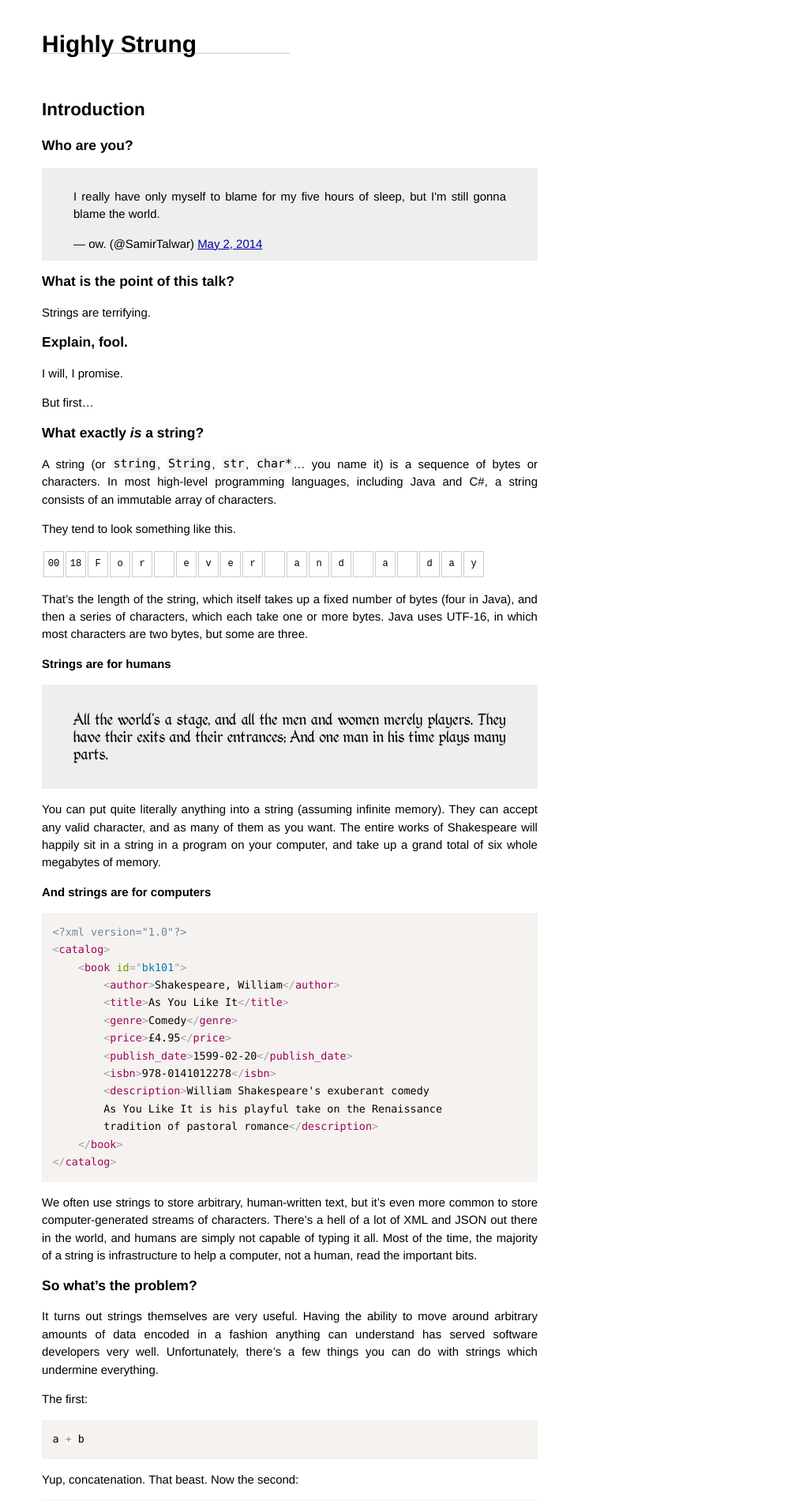
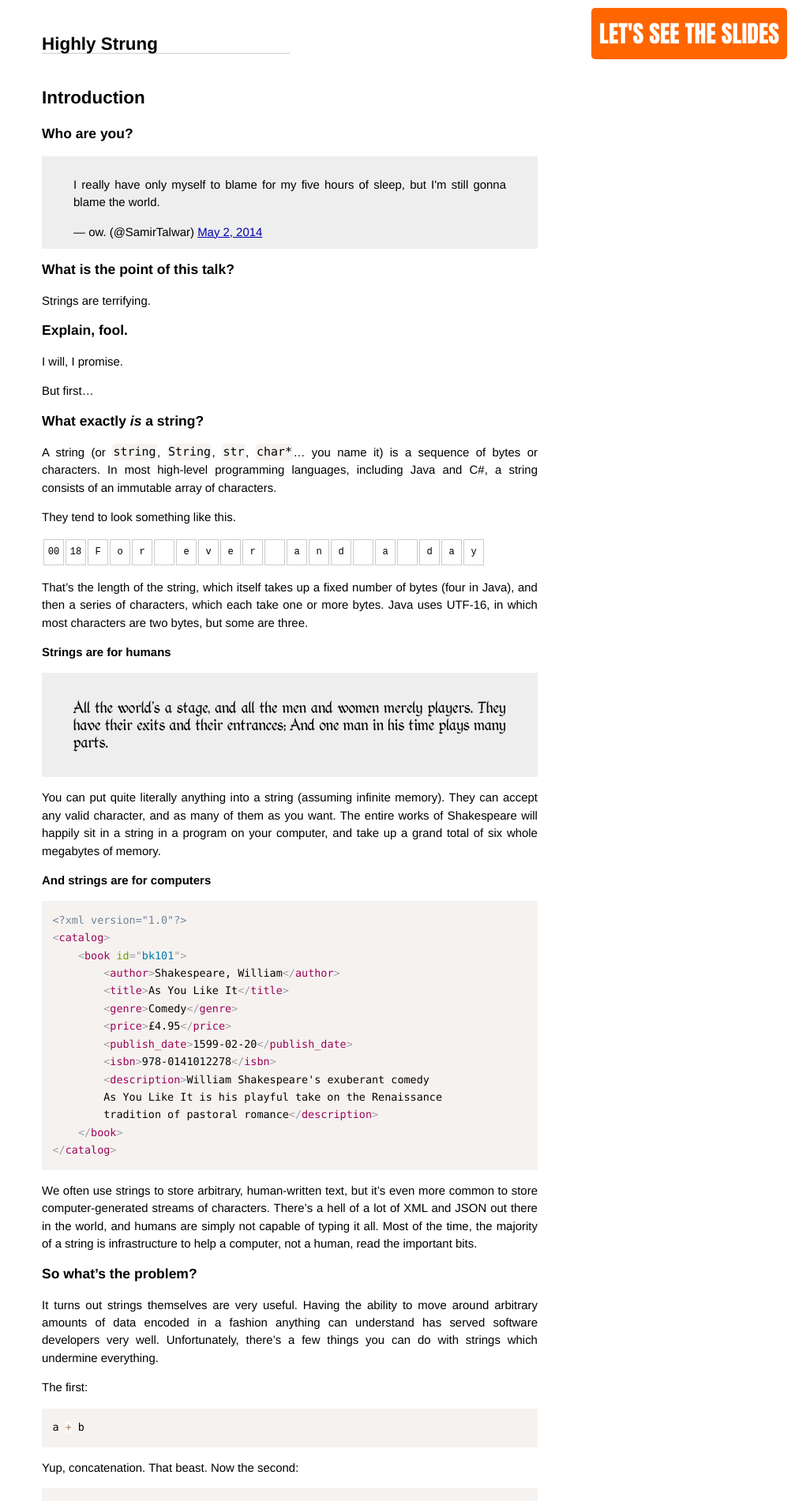
Before and after one commit to SamirTalwar/talks, a Jekyll site: the page built from index.md, in a window 1280 px wide. Shown: the top 1901 px of the page at 79% size, without its empty margins (273-1280 px from the left). Built offline with Jekyll 4.4.1, drawn with Linux system fonts in a browser that asks for light colours; nearby versions of some CDN libraries; comment, search, counter and statistics services are not loaded.

Commit message:
Reveal JS, and a button to turn it on.

```diff
--- a/_layouts/default.html
+++ b/_layouts/default.html
@@ -12,14 +12,30 @@
 
     <body>
         <div class="site">
-            <header>
-                <h1>{{ page.title }}</h1>
-            </header>
+            <div class="enable-slides">
+                <button>Let's see the slides</button>
+            </div>
 
-            {{ content }}
+            <div class="reveal">
+                <div class="slides">
+                    <section>
+                        <header>
+                            <h1>{{ page.title }}</h1>
+                        </header>
+                    </section>
+
+                    {{ content }}
+                </div>
+            </div>
         </div>
 
+        <script src="//code.jquery.com/jquery-1.11.0.min.js"></script>
+        <script src="//code.jquery.com/jquery-migrate-1.2.1.min.js"></script>
         <script src="//platform.twitter.com/widgets.js" charset="utf-8"></script>
         <script src="vendor/prism/prism.js" charset="utf-8"></script>
+        <script src="vendor/reveal.js/lib/js/head.min.js"></script>
+        <script src="vendor/reveal.js/js/reveal.min.js"></script>
+
+        <script src="slides.js"></script>
     </body>
 </html>
--- a/css/main.css
+++ b/css/main.css
@@ -197,3 +197,22 @@ blockquote {
     padding: 4px;
     text-align: center;
 }
+
+.enable-slides button {
+    position: absolute;
+    top: 10px;
+    right: 10px;
+    background: #f60;
+    border: none;
+    border-radius: 5px;
+    padding: 10px;
+    font-family: 'Impact';
+    font-size: 2em;
+    text-transform: uppercase;
+    color: #fff;
+}
+
+.enable-slides button:hover {
+    background: #f93;
+    cursor: pointer;
+}
--- a/index.md
+++ b/index.md
@@ -3,6 +3,7 @@ layout: default
 title: Highly Strung
 ---
 
+<section markdown="1">
 ## Introduction
 
 ### Who are you?
@@ -547,3 +548,4 @@ If you have a decent separation between your business logic and your infrastruct
 So, in summary, wrap your strings. Wrap them as early as possible, and don't expose them until the last possible moment.
 
 Give it a try. I think you'll be pleasantly surprised.
+</section>
--- /dev/null
+++ b/slides.js
@@ -0,0 +1,18 @@
+function slides() {
+    $('head').append('<link rel="stylesheet" href="vendor/reveal.js/css/reveal.min.css">');
+    $('head').append('<link rel="stylesheet" href="vendor/reveal.js/css/theme/default.css" id="theme">');
+    Reveal.initialize({
+        controls: true,
+        progress: true,
+        history: true,
+        center: true,
+
+        theme: Reveal.getQueryHash().theme,
+        transition: Reveal.getQueryHash().transition || 'default'
+    });
+}
+
+$('.enable-slides').click(function() {
+    slides();
+    $(this).hide();
+});
```
Also changed, not shown: .gitmodules (added).
